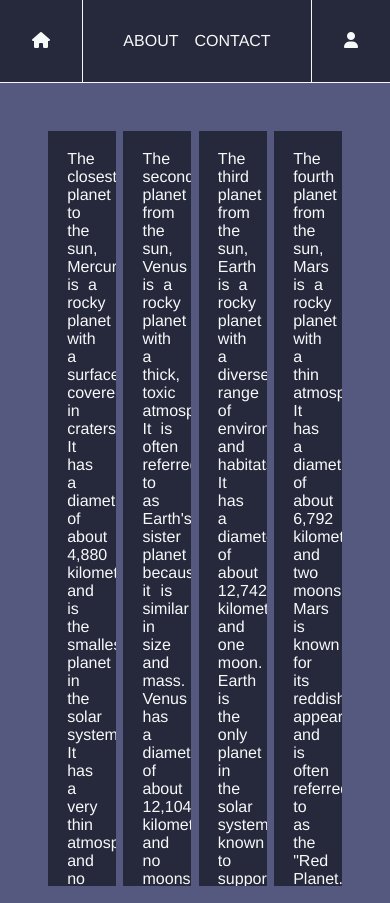
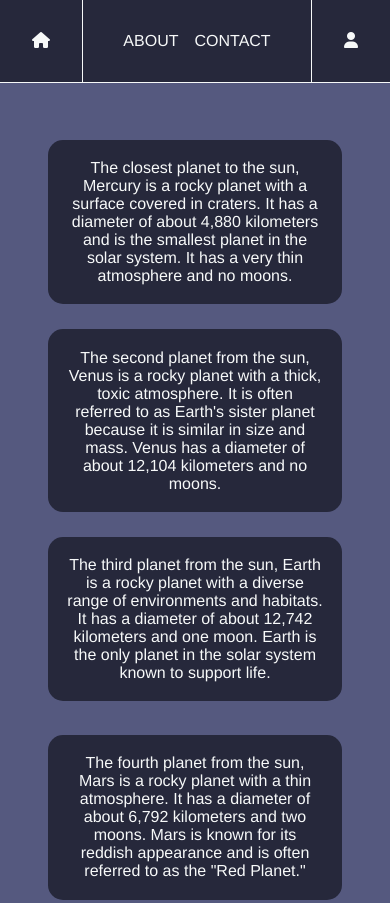
Before and after one commit to SamusX0/Planetary-Index, a plain HTML site: page index.html in a window 390 px wide. Shown: the top 903 px of the page. Drawn offline with Linux system fonts and the light colour scheme.

Commit message:
Add files via upload

```diff
--- a/styles/style.css
+++ b/styles/style.css
@@ -61,14 +61,26 @@ nav > .nav-section {
 	margin: 3rem;
 	grid-template-columns: repeat(4, 1fr);
 	grid-template-rows: repeat(2, 1fr);
-	column-gap: 2.5%;
-	row-gap: 5%;
+	column-gap: 2rem;
+	row-gap: 1rem;
+	justify-items: center;
+  align-items: center;
+}
+
+@media (max-width: 768px) {
+  #solar-system {
+    grid-template-columns: repeat(1, 1fr);
+    grid-template-rows: repeat(8, 1fr);
+    column-gap: 2rem;
+		row-gap: 1rem;
+  }
 }
 
 #solar-system > .planet {
 	overflow: hidden;
 	background-color: var(--secondary-color);
-	text-align: justify;
+	border-radius: 15px;
+	text-align: center;
 }
 
 #solar-system > .planet > p {
```
